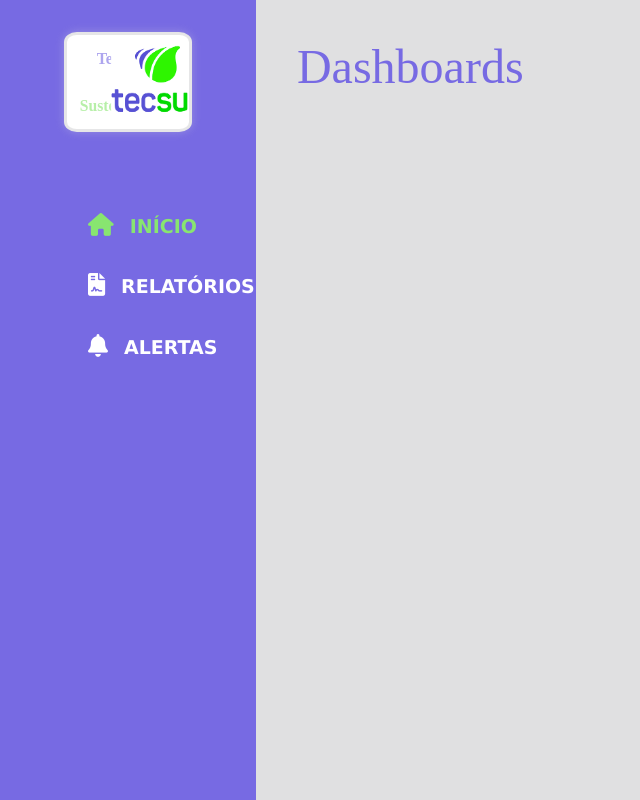
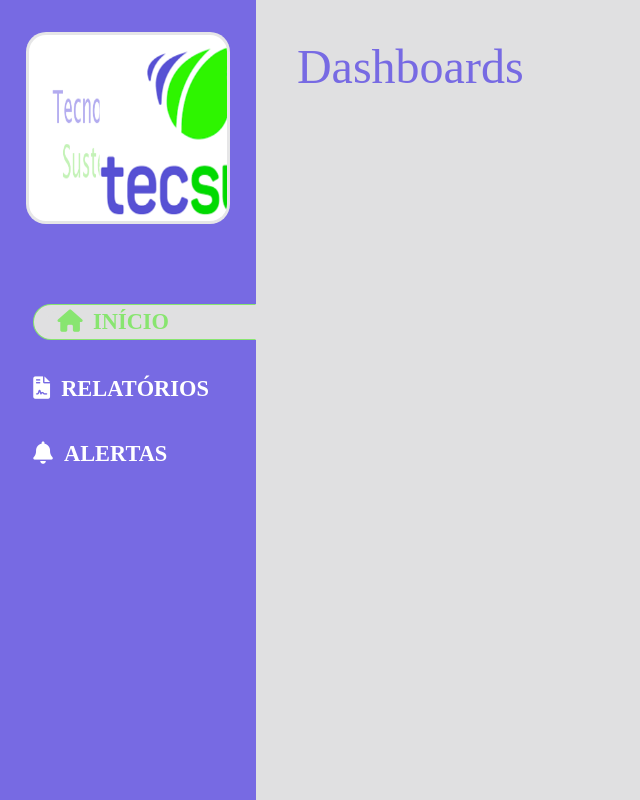
Before and after one commit to quarks-team/projeto_integrador_tecsus_frontend, a Vue app: page / in a window 1280 px wide. Shown: the whole page, without its empty margins (0-640 px from the left). Built offline with nearby package versions, Linux system fonts and the light colour scheme.

Commit message:
hotfix: slogan bg remove

```diff
--- a/src/App.vue
+++ b/src/App.vue
@@ -6,7 +6,7 @@ import Menu from './components/Menu.vue'
 <template>
   <div class="app-container">
     <!-- Menu lateral -->
-<!--    <div class="sidebar">
+    <div class="sidebar">
 
       <div class="logo">
         <img src="./assets/slogan.png" class="slogan">
@@ -18,8 +18,8 @@ import Menu from './components/Menu.vue'
         <RouterLink to="/reports"><i class="fa-solid fa-file-contract"></i>RELATÓRIOS</RouterLink>
         <RouterLink to="/alerts"><i class="fa-solid fa-bell"></i>ALERTAS</RouterLink>
       </nav>
-    </div> -->
-    <Menu/>
+    </div>
+    <!-- <Menu/> -->
 
   </div>
 
```
Also changed, not shown: src/assets/slogan.png.
